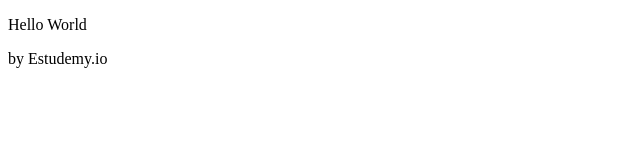
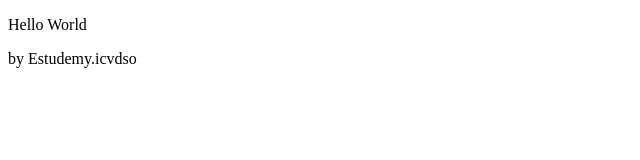
Before and after one commit to devpedrofurquim/estudemy.io, a plain HTML site: page src/index.html in a window 1280 px wide. Shown: the full height of the page, 0-640 px from the left. Drawn offline with Linux system fonts and the light colour scheme.

Commit message:
Update index.html

```diff
--- a/src/index.html
+++ b/src/index.html
@@ -7,6 +7,6 @@
 </head>
 <body>
     <p>Hello World</p>
-    <p>by Estudemy.io</p>
+    <p>by Estudemy.icvdso</p>
 </body>
 </html>
```
